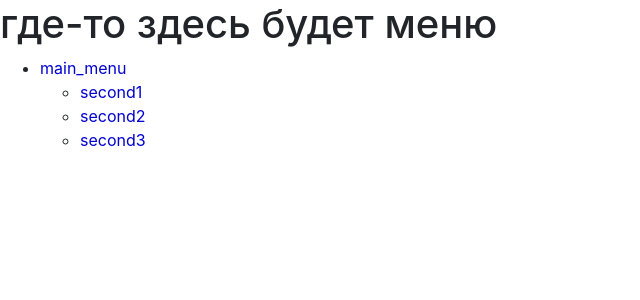
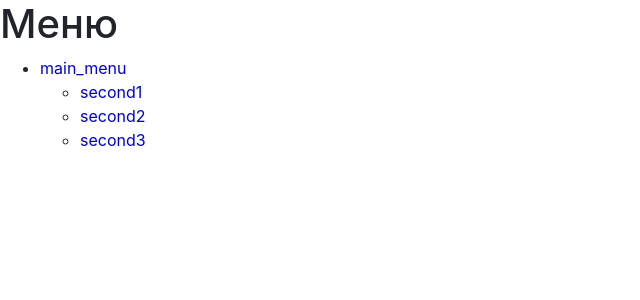
Before and after one commit to nktph/UpTrader_Test, a Django app: page / in a window 1280 px wide. Shown: the top 300 px of the page, without its empty margins (0-640 px from the left). Run offline with Django 4.2, Linux system fonts and the light colour scheme; data comes from the database, SQL or seed files in the repository; some libraries are stand-ins or nearby versions.

Commit message:
Changed template index.html

```diff
--- a/templates/index.html
+++ b/templates/index.html
@@ -22,7 +22,7 @@
 <body>
 
 
-    <h1>где-то здесь будет меню</h1>
+    <h1>Меню</h1>
     {% draw_menu menu_name %}
 
 
```
